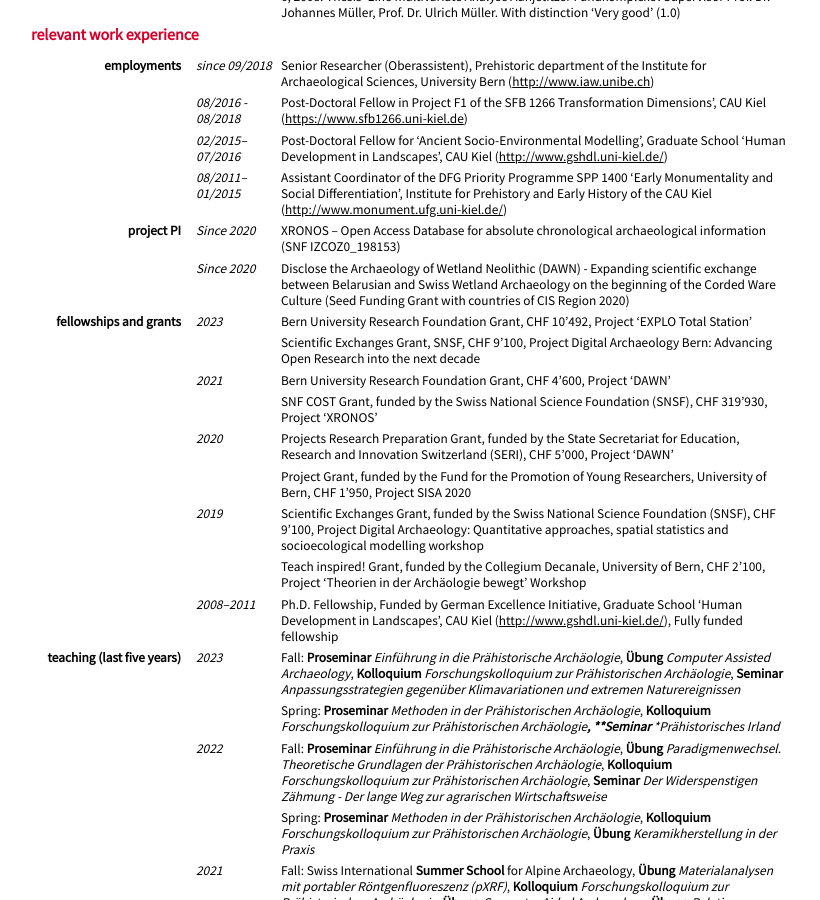
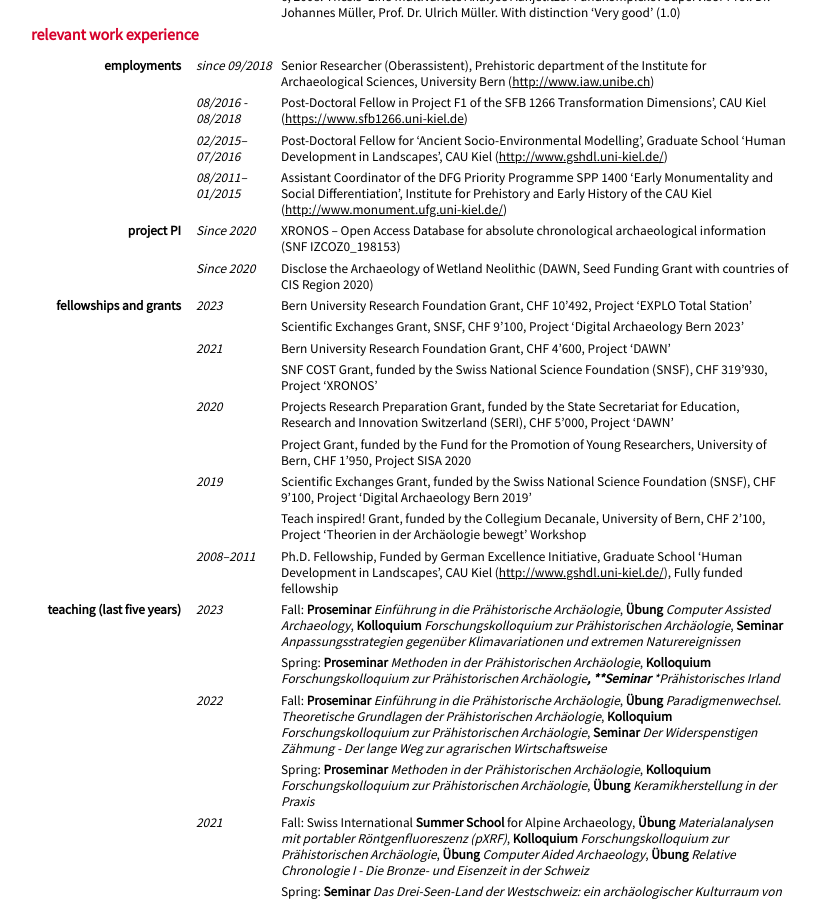
Before and after one commit to MartinHinz/cv, a Jekyll site: the page built from cv_english.md, in a window 1280 px wide and 900 px high, scrolled down 560 px. Shown: the whole window, without its empty margins (209-1029 px from the left). Built offline with Jekyll 4.4.1, drawn with Linux system fonts in a browser that asks for light colours; nearby versions of some CDN libraries; our own code applies the rules of GitHub Pages for plain Markdown files.

Commit message:
Update cv_english.md

```diff
--- a/cv_english.md
+++ b/cv_english.md
@@ -97,13 +97,13 @@ Since 2020
 : - XRONOS – Open Access Database for absolute chronological archaeological information (SNF IZCOZ0_198153)
 
 Since 2020
-: - Disclose the Archaeology of Wetland Neolithic (DAWN) - Expanding scientific exchange between Belarusian and Swiss Wetland Archaeology on the beginning of the Corded Ware Culture (Seed Funding Grant with countries of CIS Region 2020)
+: - Disclose the Archaeology of Wetland Neolithic (DAWN, Seed Funding Grant with countries of CIS Region 2020)
 
 ### fellowships and grants
 
 2023
 : - Bern University Research Foundation Grant, CHF 10’492, Project ‘EXPLO Total Station’
-  - Scientific Exchanges Grant, SNSF, CHF 9’100, Project Digital Archaeology Bern: Advancing Open Research into the next decade
+  - Scientific Exchanges Grant, SNSF, CHF 9’100, Project 'Digital Archaeology Bern 2023'
 
 2021
 : - Bern University Research Foundation Grant, CHF 4'600, Project 'DAWN'
@@ -114,7 +114,7 @@ Since 2020
   - Project Grant, funded by the Fund for the Promotion of Young Researchers, University of Bern, CHF 1'950, Project SISA 2020
 
 2019
-: - Scientific Exchanges Grant, funded by the Swiss National Science Foundation (SNSF), CHF 9'100, Project Digital Archaeology: Quantitative approaches, spatial statistics and socioecological modelling workshop
+: - Scientific Exchanges Grant, funded by the Swiss National Science Foundation (SNSF), CHF 9'100, Project 'Digital Archaeology Bern 2019'
   - Teach inspired! Grant, funded by the Collegium Decanale, University of Bern, CHF 2'100, Project 'Theorien in der Archäologie bewegt' Workshop
 
 2008–2011
```
